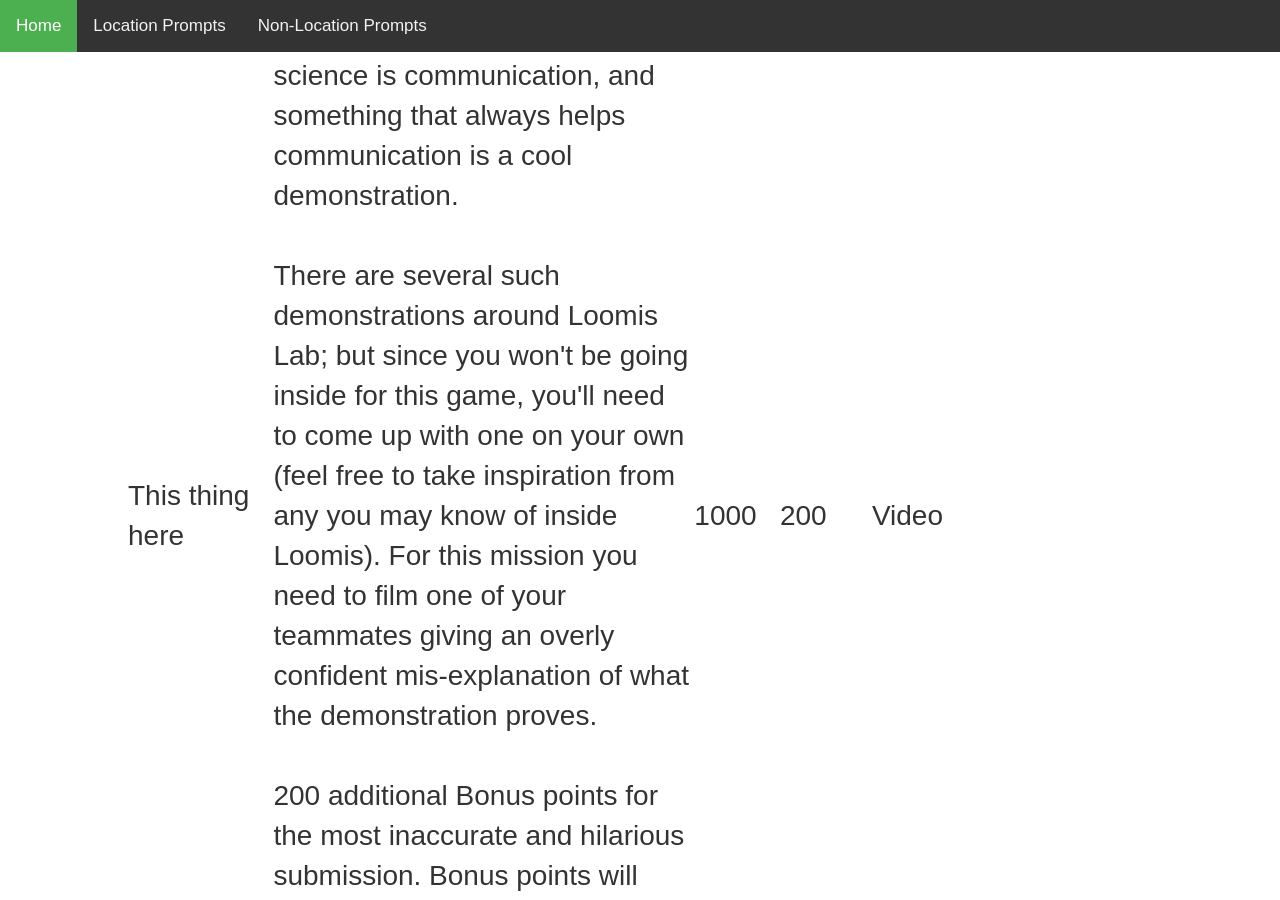
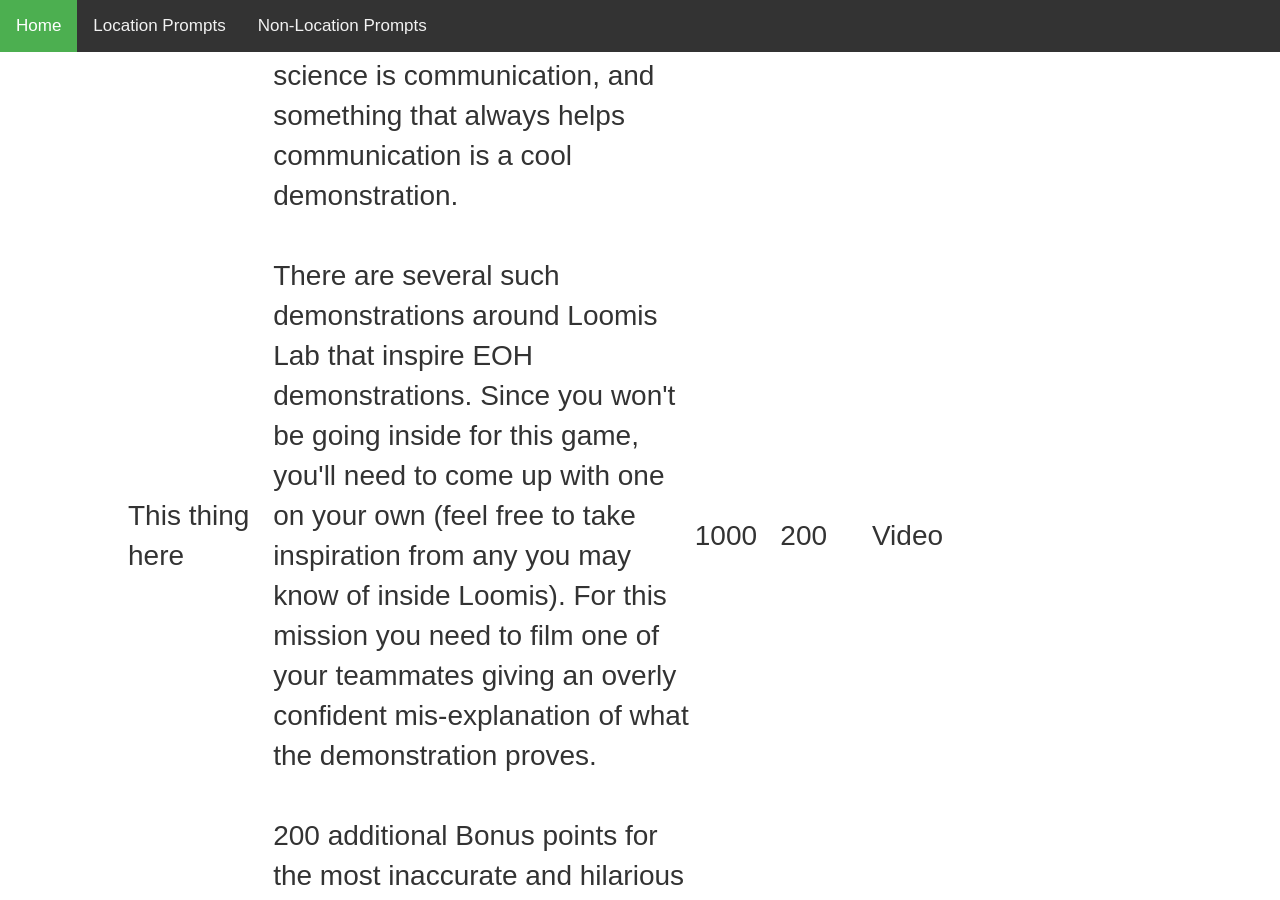
Before and after one commit to nsryan2/scav_hunt, a Jekyll site: the page built from non_loc_prompts.html, in a window 1280 px wide and 900 px high, scrolled down 1097 px. Built offline with Jekyll 4.4.1, drawn with Linux system fonts in a browser that asks for light colours; nearby versions of some CDN libraries.

Commit message:
Update non_loc_prompts.html

```diff
--- a/non_loc_prompts.html
+++ b/non_loc_prompts.html
@@ -87,7 +87,7 @@ title: Non-Location Prompts
     <td class="prompt">This thing here</td>
     <td class="prompt">A really important skill to have in science is communication, and something that always helps communication is a cool demonstration.<br>
 <br>
-There are several such demonstrations around Loomis Lab; but since you won't be going inside for this game, you'll need to come up with one on your own (feel free to take inspiration from any you may know of inside Loomis). For this mission you need to film one of your teammates giving an overly confident mis-explanation of what the demonstration proves.<br>
+There are several such demonstrations around Loomis Lab that inspire EOH demonstrations. Since you won't be going inside for this game, you'll need to come up with one on your own (feel free to take inspiration from any you may know of inside Loomis). For this mission you need to film one of your teammates giving an overly confident mis-explanation of what the demonstration proves.<br>
 <br>
 200 additional Bonus points for the most inaccurate and hilarious submission. Bonus points will only be awarded if there are multiple submissions for this question.</td>
     <td class="prompt">1000</td>
```
